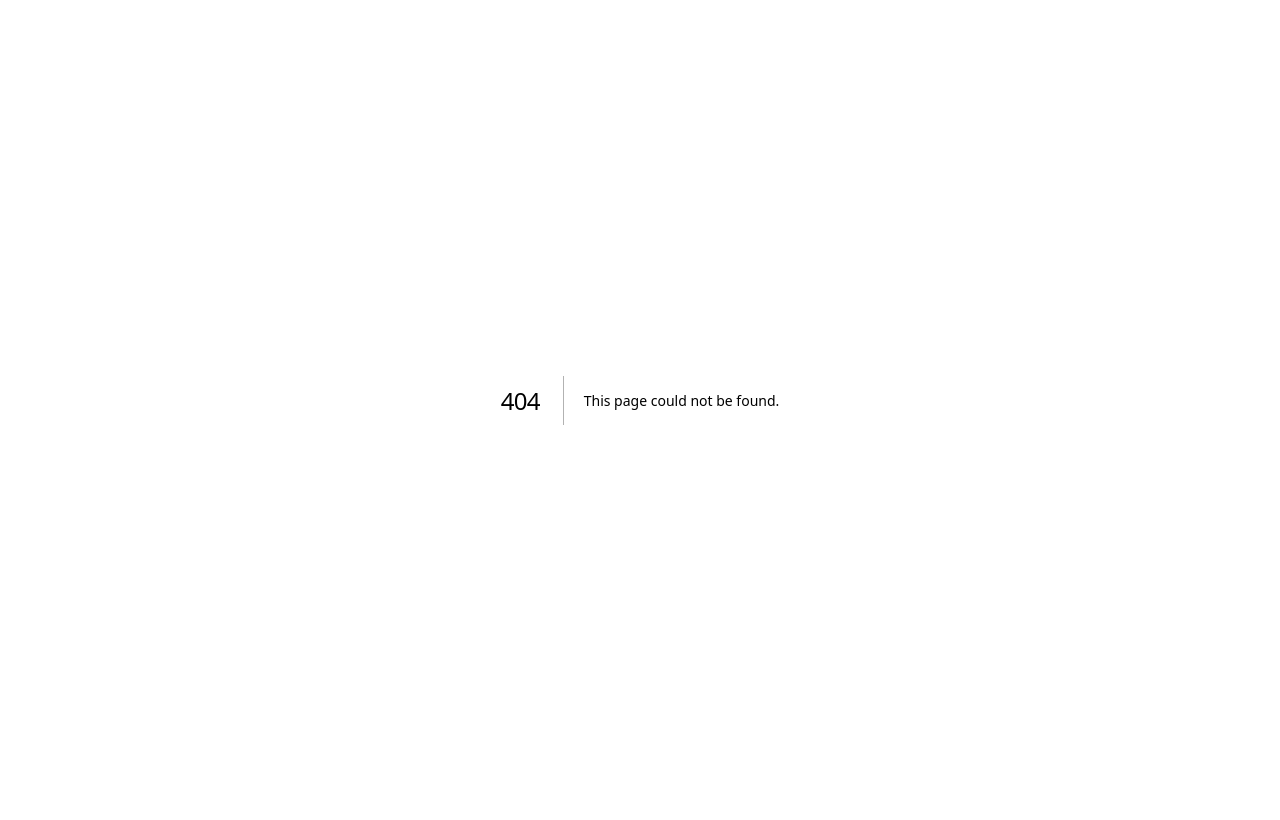
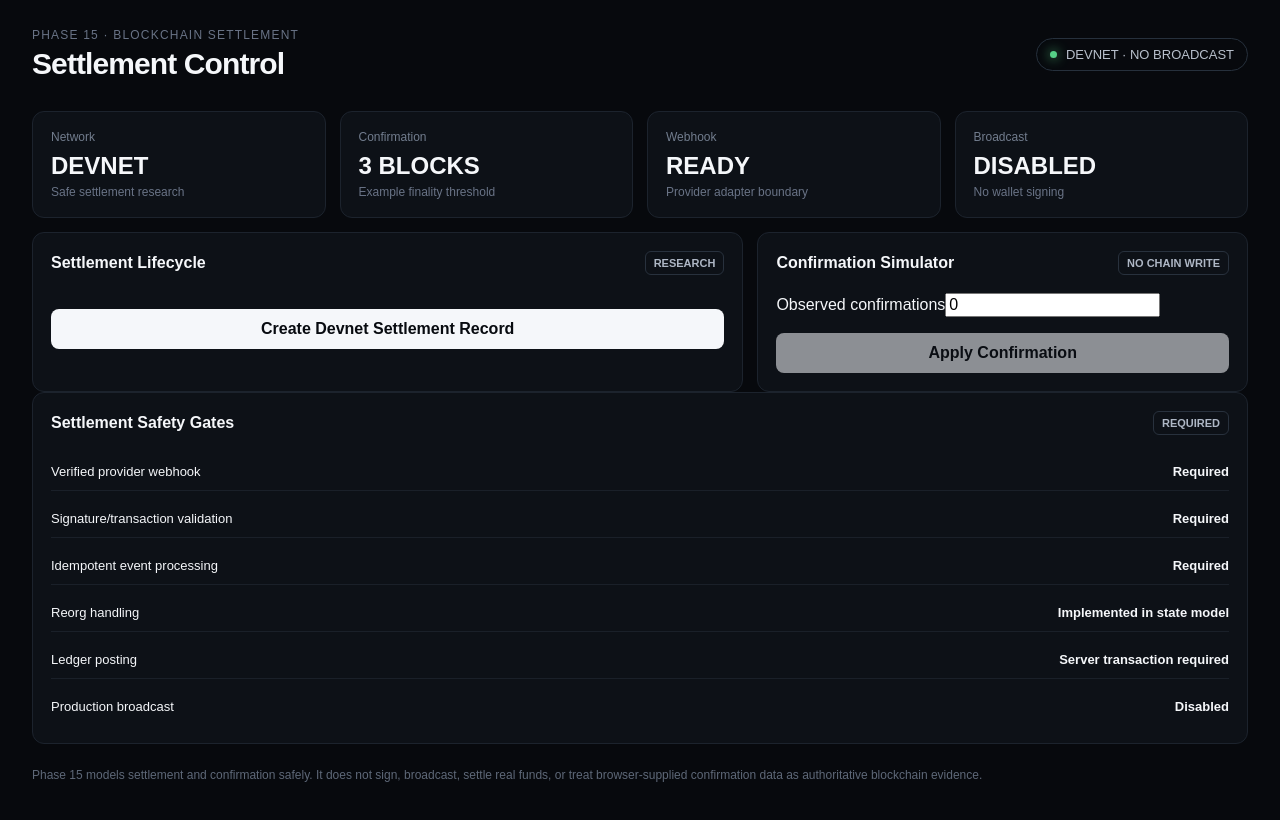
Before and after one commit to RichbloodTech001/Rug-Pull-Lab, a Next.js app: page /settlement in a window 1280 px wide. Before the commit this address had no page. Shown: the top 820 px of the page. Built offline with nearby package versions, Linux system fonts and the light colour scheme.

Commit message:
Phase 15: add settlement operations console

```diff
--- /dev/null
+++ b/app/settlement/page.tsx
@@ -0,0 +1,43 @@
+"use client";
+
+import { useState } from "react";
+import { applyConfirmation, createSettlement, type SettlementRecord } from "@/lib/settlement";
+
+export default function SettlementPage() {
+  const [record, setRecord] = useState<SettlementRecord | null>(null);
+  const [confirmations, setConfirmations] = useState("0");
+  const [message, setMessage] = useState("");
+
+  function create() {
+    try {
+      const next = createSettlement({ transactionReference: `settlement-${Date.now()}`, network: "DEVNET", assetCode: "SOL", amountMinor: 1000000n, requiredConfirmations: 3 });
+      setRecord(next);
+      setMessage("Settlement queued. No transaction was broadcast.");
+    } catch (error) { setMessage(error instanceof Error ? error.message : "Unable to create settlement."); }
+  }
+
+  function confirm() {
+    if (!record) return;
+    try {
+      const next = applyConfirmation(record, Number(confirmations));
+      setRecord(next);
+      setMessage(`Settlement status: ${next.status}. Confirmation data is research state only.`);
+    } catch (error) { setMessage(error instanceof Error ? error.message : "Confirmation update failed."); }
+  }
+
+  return <main className="main">
+    <div className="topbar"><div><div className="eyebrow">Phase 15 · Blockchain Settlement</div><h1>Settlement Control</h1></div><div className="status"><span className="dot" /> DEVNET · NO BROADCAST</div></div>
+    <section className="grid">
+      <div className="card"><div className="metric-label">Network</div><div className="metric">DEVNET</div><div className="metric-note">Safe settlement research</div></div>
+      <div className="card"><div className="metric-label">Confirmation</div><div className="metric">3 BLOCKS</div><div className="metric-note">Example finality threshold</div></div>
+      <div className="card"><div className="metric-label">Webhook</div><div className="metric">READY</div><div className="metric-note">Provider adapter boundary</div></div>
+      <div className="card"><div className="metric-label">Broadcast</div><div className="metric">DISABLED</div><div className="metric-note">No wallet signing</div></div>
+    </section>
+    <section className="workspace">
+      <div className="card"><div className="card-title"><span>Settlement Lifecycle</span><span className="badge">RESEARCH</span></div><button className="primary-button" onClick={create}>Create Devnet Settlement Record</button>{record && <div className="list"><div className="list-row"><span>Status</span><strong>{record.status}</strong></div><div className="list-row"><span>Reference</span><strong className="mono">{record.transactionReference}</strong></div><div className="list-row"><span>Confirmations</span><strong>{record.confirmations} / {record.requiredConfirmations}</strong></div><div className="list-row"><span>Signature</span><strong>{record.txSignature ?? "Not broadcast"}</strong></div></div>}</div>
+      <div className="card"><div className="card-title"><span>Confirmation Simulator</span><span className="badge">NO CHAIN WRITE</span></div><label>Observed confirmations<input value={confirmations} onChange={e => setConfirmations(e.target.value)} inputMode="numeric" /></label><button className="primary-button" onClick={confirm} disabled={!record}>Apply Confirmation</button>{message && <div className="empty-state">{message}</div>}</div>
+    </section>
+    <section className="card"><div className="card-title"><span>Settlement Safety Gates</span><span className="badge">REQUIRED</span></div><div className="list"><div className="list-row"><span>Verified provider webhook</span><strong>Required</strong></div><div className="list-row"><span>Signature/transaction validation</span><strong>Required</strong></div><div className="list-row"><span>Idempotent event processing</span><strong>Required</strong></div><div className="list-row"><span>Reorg handling</span><strong>Implemented in state model</strong></div><div className="list-row"><span>Ledger posting</span><strong>Server transaction required</strong></div><div className="list-row"><span>Production broadcast</span><strong>Disabled</strong></div></div></section>
+    <p className="footer-note">Phase 15 models settlement and confirmation safely. It does not sign, broadcast, settle real funds, or treat browser-supplied confirmation data as authoritative blockchain evidence.</p>
+  </main>;
+}
```
